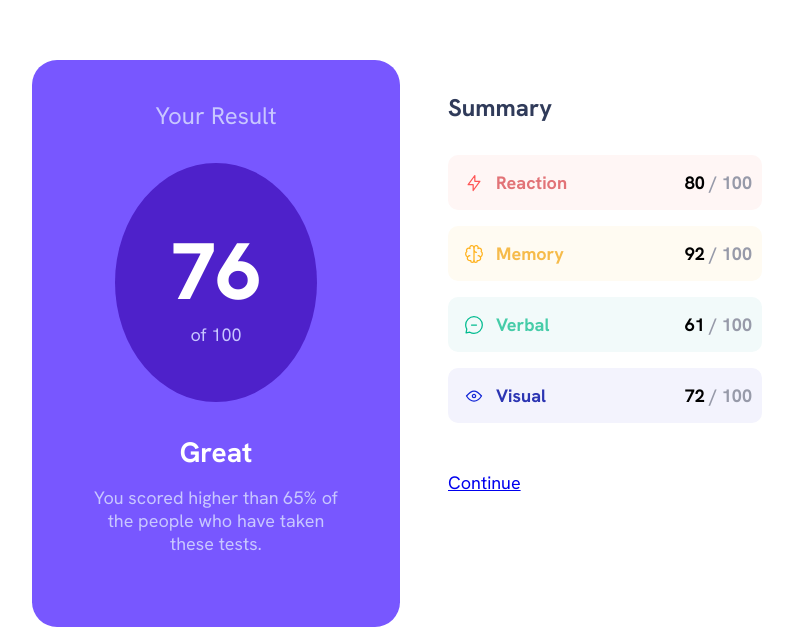
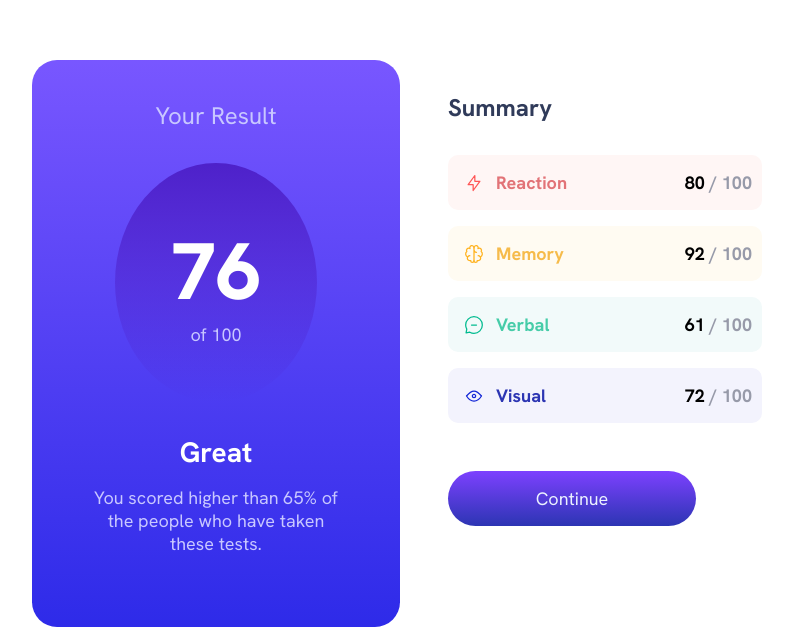
Before and after one commit to AntonielAureliano/results-summary-component-main, a plain HTML site: page index.html in a window 1280 px wide. Shown: the part 160-800 px from the top of the page, without its empty margins (252-1045 px from the left). Drawn offline with Linux system fonts and the light colour scheme.

Commit message:
Colocando degrade na classe resultado-pontuação e estilizando o botão da classe resumo.

```diff
--- a/style.css
+++ b/style.css
@@ -18,8 +18,14 @@
   --g-persian-blue: hsl(241, 72%, 46%, 0);
 
   --gradient-primary: linear-gradient(
-    var(--g-light-slate-blue),
-    var(--g-light-royal-blue)
+    0deg,
+    var(--g-light-royal-blue),
+    var(--g-light-slate-blue)
+  );
+  --gradient-secondary: linear-gradient(
+    0deg,
+    var(--g-persian-blue),
+    var(--g-violet-blue)
   );
 
   --neutral-white: hsl(0, 0%, 100%);
@@ -62,7 +68,7 @@ body {
 
 .resultado {
   align-items: center;
-  background-color: var(--g-light-slate-blue);
+  background: var(--gradient-primary);
   border-radius: 1.562rem;
   display: flex;
   flex-direction: column;
@@ -77,10 +83,9 @@ body {
 }
 
 .resultado-pontuacao {
-  background-color: var(--g-violet-blue);
+  background: var(--gradient-secondary);
   border-radius: 50%;
   color: var(--neutral-light-lavender);
-
   padding: 3.5rem;
   text-align: center;
 }
@@ -205,3 +210,13 @@ ul {
   color: black;
   font-weight: 700;
 }
+
+.resumo-botao {
+  background: linear-gradient(0deg, #2c35b3, #7d41ff);
+  border-radius: 2rem;
+  color: var(--neutral-pale-blue);
+  display: block;
+  padding: 1rem 5rem;
+  text-align: center;
+  text-decoration: none;
+}
```
